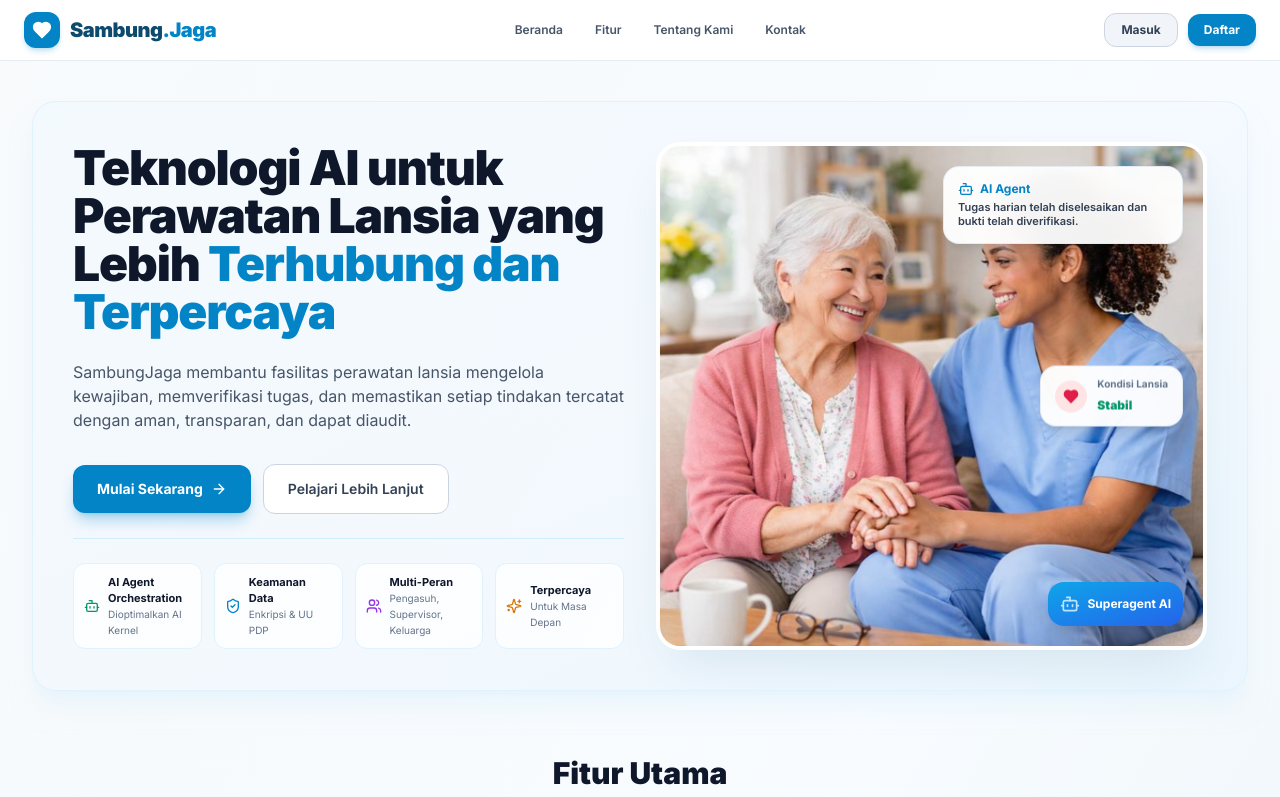
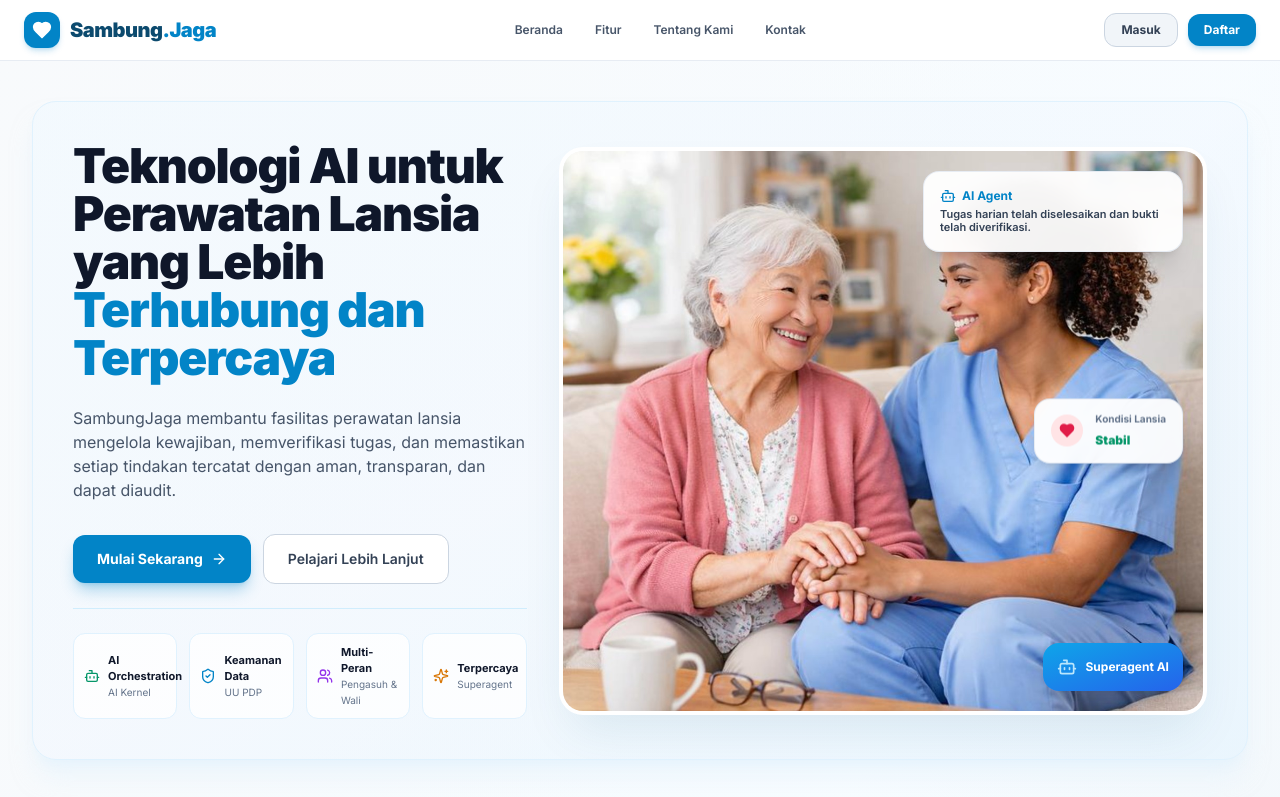
Before and after one commit to s1informatika11s25007-maker/SambungJaga, a React (Vite) app: page / in a window 1280 px wide. Shown: the top 797 px of the page. Built offline with nearby package versions, Linux system fonts and the light colour scheme.

Commit message:
style: expand hero image container width to 7-col split with full-width scaling

```diff
--- a/src/pages/LandingPage.jsx
+++ b/src/pages/LandingPage.jsx
@@ -109,13 +109,13 @@ export default function LandingPage({ onGoToLogin, onGoToRegister, onDirectDemoL
       <section className="relative overflow-hidden rounded-3xl bg-gradient-to-br from-sky-50/60 via-blue-50/40 to-sky-100/50 p-6 sm:p-10 border border-sky-100 shadow-xl shadow-sky-100/50">
         <div className="grid grid-cols-1 lg:grid-cols-12 gap-8 items-center">
 
-          {/* Left Hero Text Column (6 Cols) */}
-          <div className="lg:col-span-6 space-y-6 text-left">
+          {/* Left Hero Text Column (5 Cols) */}
+          <div className="lg:col-span-5 space-y-6 text-left">
             <h1 className="text-3xl sm:text-5xl font-black text-slate-900 leading-tight tracking-tight">
               Teknologi AI untuk Perawatan Lansia yang Lebih <span className="text-sky-600">Terhubung dan Terpercaya</span>
             </h1>
 
-            <p className="text-sm sm:text-base text-slate-600 leading-relaxed font-normal max-w-xl">
+            <p className="text-sm sm:text-base text-slate-600 leading-relaxed font-normal">
               SambungJaga membantu fasilitas perawatan lansia mengelola kewajiban, memverifikasi tugas, dan memastikan setiap tindakan tercatat dengan aman, transparan, dan dapat diaudit.
             </p>
 
@@ -142,8 +142,8 @@ export default function LandingPage({ onGoToLogin, onGoToRegister, onDirectDemoL
               <div className="flex items-center space-x-2 bg-white/80 p-2.5 rounded-xl border border-sky-100 shadow-2xs">
                 <Bot className="w-4 h-4 text-emerald-600 shrink-0" />
                 <div>
-                  <div className="font-bold text-slate-900 text-[11px]">AI Agent Orchestration</div>
-                  <div className="text-[10px] text-slate-500">Dioptimalkan AI Kernel</div>
+                  <div className="font-bold text-slate-900 text-[11px]">AI Orchestration</div>
+                  <div className="text-[10px] text-slate-500">AI Kernel</div>
                 </div>
               </div>
 
@@ -151,7 +151,7 @@ export default function LandingPage({ onGoToLogin, onGoToRegister, onDirectDemoL
                 <ShieldCheck className="w-4 h-4 text-sky-600 shrink-0" />
                 <div>
                   <div className="font-bold text-slate-900 text-[11px]">Keamanan Data</div>
-                  <div className="text-[10px] text-slate-500">Enkripsi & UU PDP</div>
+                  <div className="text-[10px] text-slate-500">UU PDP</div>
                 </div>
               </div>
 
@@ -159,7 +159,7 @@ export default function LandingPage({ onGoToLogin, onGoToRegister, onDirectDemoL
                 <Users className="w-4 h-4 text-purple-600 shrink-0" />
                 <div>
                   <div className="font-bold text-slate-900 text-[11px]">Multi-Peran</div>
-                  <div className="text-[10px] text-slate-500">Pengasuh, Supervisor, Keluarga</div>
+                  <div className="text-[10px] text-slate-500">Pengasuh & Wali</div>
                 </div>
               </div>
 
@@ -167,24 +167,24 @@ export default function LandingPage({ onGoToLogin, onGoToRegister, onDirectDemoL
                 <Sparkles className="w-4 h-4 text-amber-600 shrink-0" />
                 <div>
                   <div className="font-bold text-slate-900 text-[11px]">Terpercaya</div>
-                  <div className="text-[10px] text-slate-500">Untuk Masa Depan</div>
+                  <div className="text-[10px] text-slate-500">Superagent</div>
                 </div>
               </div>
             </div>
           </div>
 
-          {/* Right Hero Column: Orangtua.jpeg WIDER Photo Container (6 Cols) */}
-          <div className="lg:col-span-6 relative flex justify-center w-full">
-            <div className="relative rounded-3xl overflow-hidden border-4 border-white shadow-2xl shadow-sky-900/10 bg-white max-w-xl w-full">
+          {/* Right Hero Column: Orangtua.jpeg ULTRA-WIDE Photo Container (7 Cols) */}
+          <div className="lg:col-span-7 relative flex justify-center w-full">
+            <div className="relative rounded-3xl overflow-hidden border-4 border-white shadow-2xl shadow-sky-900/10 bg-white w-full">
               <img
                 src="/Orangtua.jpeg"
                 onError={(e) => { e.target.src = '/elderly-care.svg'; }}
                 alt="Perawatan Lansia SambungJaga AI"
-                className="w-full h-[420px] sm:h-[480px] lg:h-[500px] object-cover rounded-2xl shadow-inner"
+                className="w-full h-[450px] sm:h-[500px] lg:h-[560px] object-cover rounded-2xl shadow-inner"
               />
 
               {/* Floating Overlay Badge 1: Top Right AI Chat Bubble */}
-              <div className="absolute top-5 right-5 bg-white/95 backdrop-blur-md p-3.5 rounded-2xl shadow-xl border border-slate-200/80 max-w-[240px] text-left">
+              <div className="absolute top-5 right-5 bg-white/95 backdrop-blur-md p-4 rounded-2xl shadow-xl border border-slate-200/80 max-w-[260px] text-left">
                 <div className="flex items-center space-x-1.5 text-xs font-bold text-sky-600 mb-1">
                   <Bot className="w-4 h-4" />
                   <span>AI Agent</span>
@@ -195,7 +195,7 @@ export default function LandingPage({ onGoToLogin, onGoToRegister, onDirectDemoL
               </div>
 
               {/* Floating Overlay Badge 2: Middle Right Patient Condition */}
-              <div className="absolute top-1/2 right-5 transform -translate-y-1/2 bg-white/95 backdrop-blur-md px-3.5 py-2.5 rounded-2xl shadow-lg border border-slate-200/80 flex items-center space-x-2.5">
+              <div className="absolute top-1/2 right-5 transform -translate-y-1/2 bg-white/95 backdrop-blur-md px-4 py-3 rounded-2xl shadow-lg border border-slate-200/80 flex items-center space-x-3">
                 <div className="p-2 rounded-full bg-rose-100 text-rose-600">
                   <Heart className="w-4 h-4 fill-rose-600" />
                 </div>
@@ -206,7 +206,7 @@ export default function LandingPage({ onGoToLogin, onGoToRegister, onDirectDemoL
               </div>
 
               {/* Floating Overlay Badge 3: Bottom Right 3D Bot Mascot */}
-              <div className="absolute bottom-5 right-5 bg-gradient-to-br from-sky-500 to-blue-600 text-white p-3 rounded-2xl shadow-xl flex items-center space-x-2">
+              <div className="absolute bottom-5 right-5 bg-gradient-to-br from-sky-500 to-blue-600 text-white p-3.5 rounded-2xl shadow-xl flex items-center space-x-2">
                 <Bot className="w-5 h-5 text-sky-200" />
                 <span className="text-xs font-bold">Superagent AI</span>
               </div>
```
